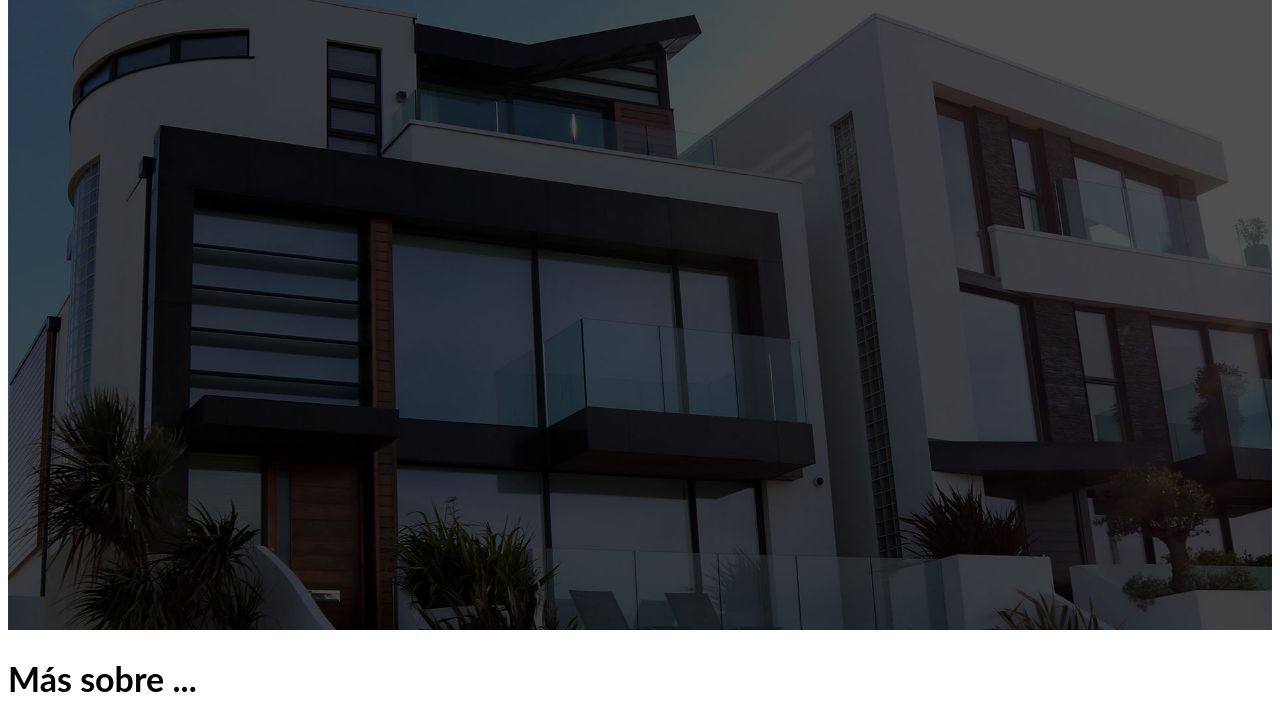
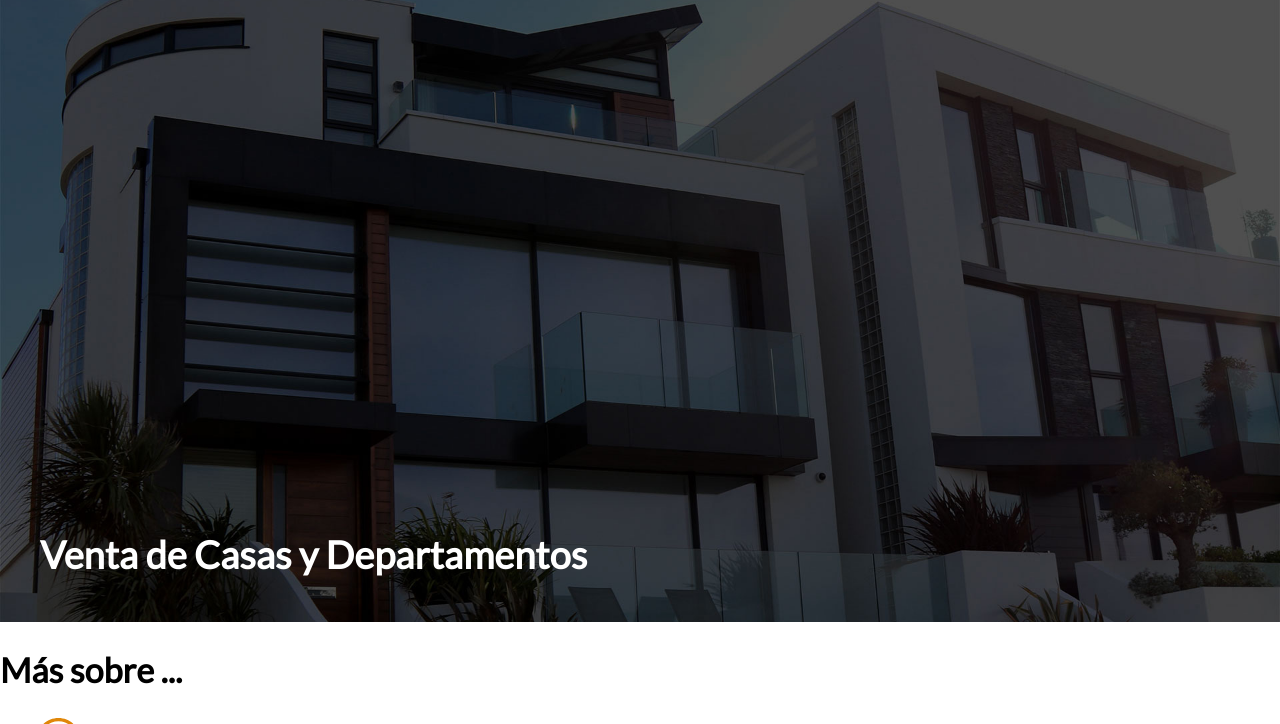
Before and after one commit to Nimrockdev/web-p1, a plain HTML site: page index.html in a window 1280 px wide. Shown: the part 178-902 px from the top of the page. Drawn offline with Linux system fonts and the light colour scheme.

Commit message:
update index

```diff
--- a/index.html
+++ b/index.html
@@ -6,14 +6,17 @@
     <meta name="viewport" content="width=device-width, initial-scale=1.0">
     <meta http-equiv="X-UA-Compatible" content="ie=edge">
     <title>Mi empresa</title>
+    <link href="https://fonts.googleapis.com/css?family=Lato&display=swap" rel="stylesheet">
+    <link rel="stylesheet" href="css/normalize.css">
     <link rel="stylesheet" href="css/styles.css">
+
 </head>
 
 <body>
 
     <header class="site-header inicio">
         <!-- contenedor -->
-        <div class="contenedor">
+        <div class="contenedor contenido-header">
             <div class="barra">
                 <a href="/">
                     <img src="img/logo.svg" alt="Logo ">
@@ -28,7 +31,7 @@
                 </nav>
             </div>
 
-            <h1>Venta de Casas</h1>
+            <h1>Venta de Casas y Departamentos</h1>
         </div>
     </header>
 
```
